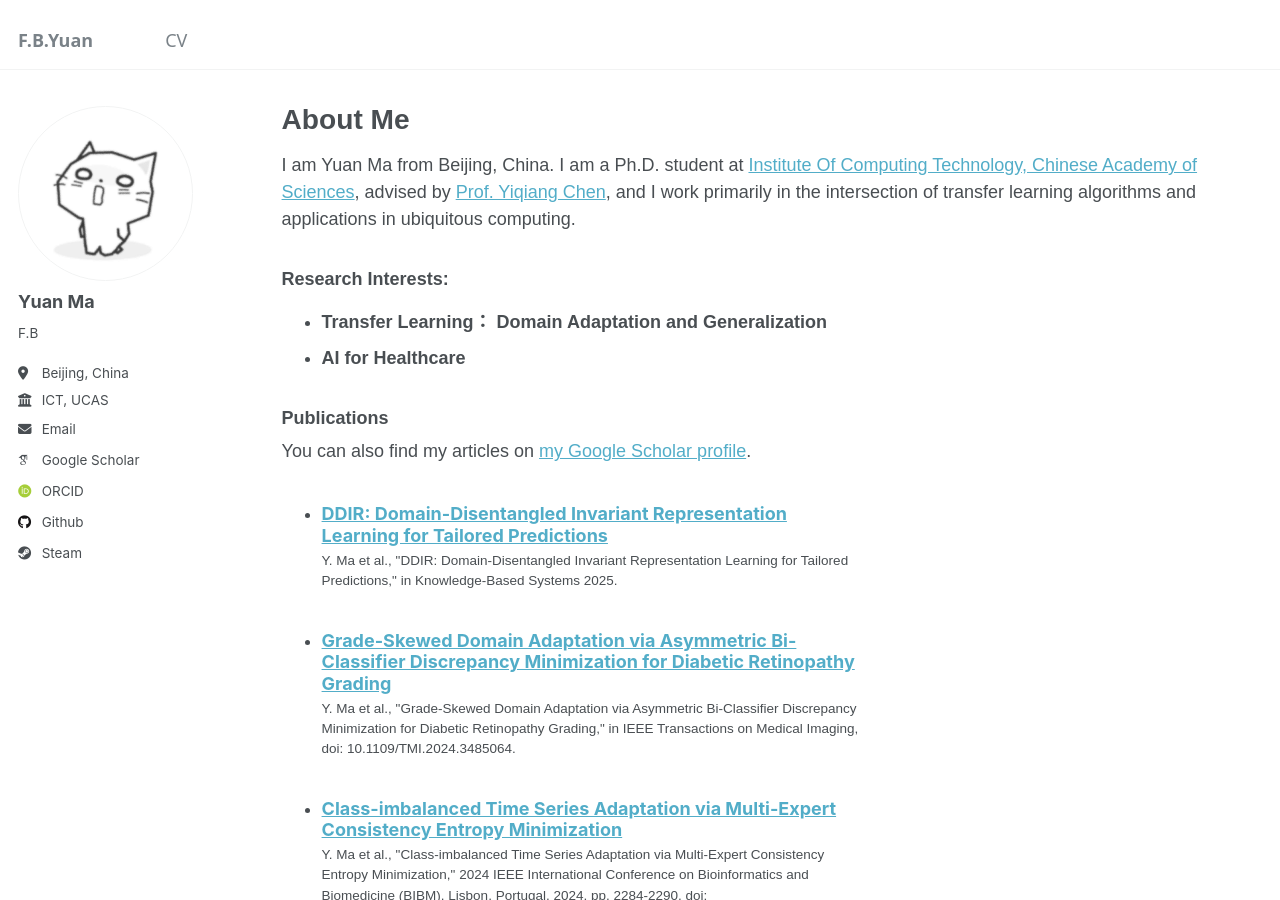
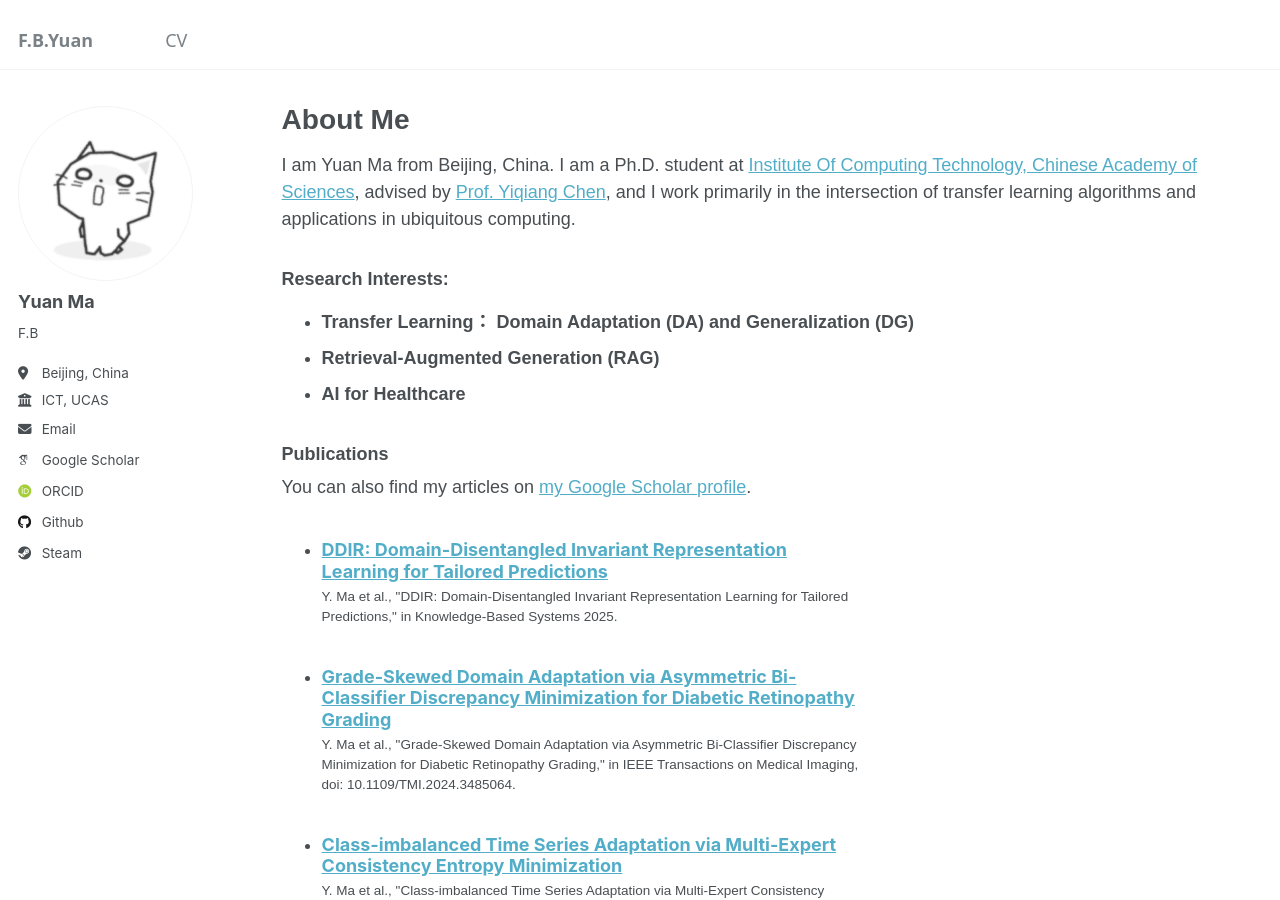
Before and after one commit to FByyyyuan/FByyyyuan.github.io, a Jekyll site: the page built from _pages/about.md, in a window 1280 px wide and 900 px high. Built offline with Jekyll 4.4.1, drawn with Linux system fonts in a browser that asks for light colours; nearby versions of some CDN libraries; some web fonts are replaced.

Commit message:
Update about.md

```diff
--- a/_pages/about.md
+++ b/_pages/about.md
@@ -11,7 +11,8 @@ redirect_from:
 I am Yuan Ma from Beijing, China. I am a Ph.D. student at [Institute Of Computing Technology, Chinese Academy of Sciences](http://english.ict.cas.cn/), advised by [Prof. Yiqiang Chen](https://scholar.google.com/citations?user=LC3SwhEAAAAJ&hl=en), and I work primarily in the intersection of transfer learning algorithms and applications in ubiquitous computing.
 
 ### Research Interests:
-- **Transfer Learning： Domain Adaptation and Generalization**
+- **Transfer Learning： Domain Adaptation (DA) and Generalization (DG)**
+- **Retrieval-Augmented Generation (RAG)**
 - **AI for Healthcare**
 
 ### Publications
```
